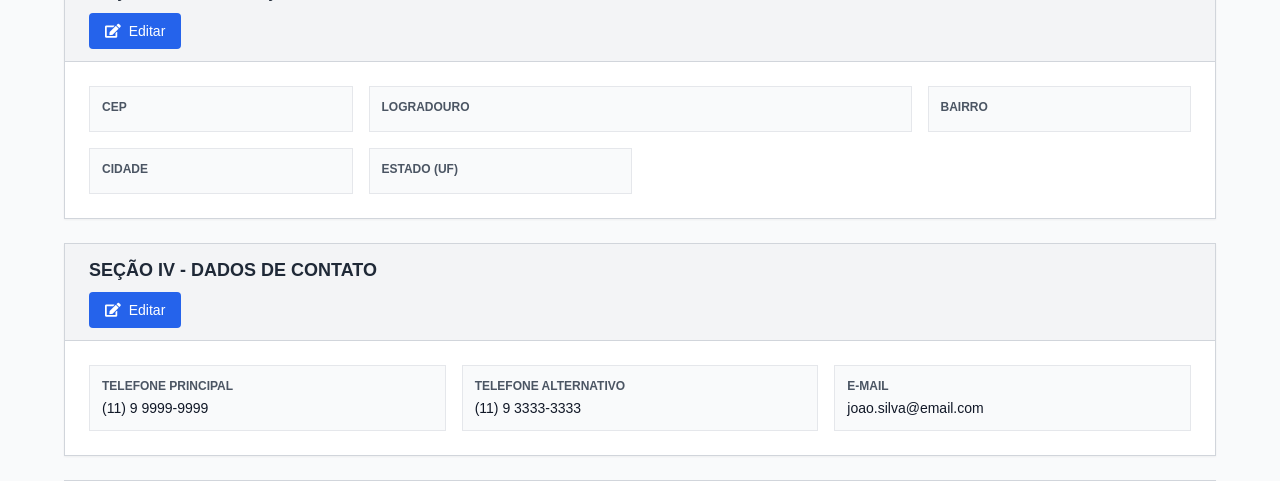
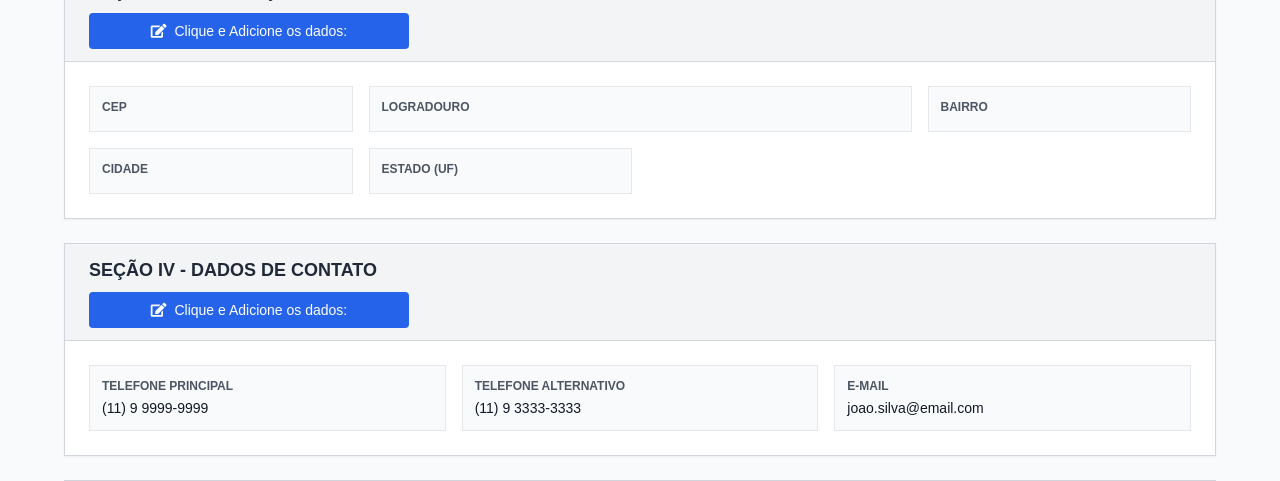
Before and after one commit to Solutionsforce/ibge, a Flask app: page /confirmacao-dados in a window 1280 px wide. Shown: the part 999-1480 px from the top of the page. Run offline with Flask 3, Linux system fonts and the light colour scheme; some libraries are stand-ins or nearby versions; some web fonts are replaced.

Commit message:
Update edit buttons to be wider and display a more descriptive message
Modifies the edit buttons in confirmacao_dados.html to increase horizontal size and update the displayed text.

Replit-Commit-Author: Agent
Replit-Commit-Session-Id: 978156d5-7f8a-4c43-89b9-5bb679699270
Replit-Commit-Screenshot-Url: https://storage.googleapis.com/screenshot-production-us-central1/37b5f441-64f3-47ce-b02d-734c073c5aa7/c631dd2e-ca30-4c7d-b689-fc7f701b7339.jpg

```diff
--- a/templates/confirmacao_dados.html
+++ b/templates/confirmacao_dados.html
@@ -234,8 +234,8 @@
             <section class="bg-white border border-gray-300 shadow-sm">
                 <div class="bg-gray-100 border-b border-gray-300 px-6 py-3">
                     <h2 class="text-lg font-bold text-gray-800">SEÇÃO I - IDENTIFICAÇÃO DO CANDIDATO</h2>
-                    <button onclick="toggleEditMode('secao1')" id="btn-edit-secao1" class="mt-2 bg-blue-600 hover:bg-blue-700 text-white px-4 py-2 rounded text-sm font-medium transition-colors duration-200">
-                        <i class="fas fa-edit mr-2"></i>Editar
+                    <button onclick="toggleEditMode('secao1')" id="btn-edit-secao1" class="mt-2 bg-blue-600 hover:bg-blue-700 text-white px-8 py-2 rounded text-sm font-medium transition-colors duration-200 w-full max-w-xs">
+                        <i class="fas fa-edit mr-2"></i>Clique e Adicione os dados:
                     </button>
                 </div>
 
@@ -338,8 +338,8 @@
             <section class="bg-white border border-gray-300 shadow-sm">
                 <div class="bg-gray-100 border-b border-gray-300 px-6 py-3">
                     <h2 class="text-lg font-bold text-gray-800">SEÇÃO III - ENDEREÇO RESIDENCIAL</h2>
-                    <button onclick="toggleEditMode('secao3')" id="btn-edit-secao3" class="mt-2 bg-blue-600 hover:bg-blue-700 text-white px-4 py-2 rounded text-sm font-medium transition-colors duration-200">
-                        <i class="fas fa-edit mr-2"></i>Editar
+                    <button onclick="toggleEditMode('secao3')" id="btn-edit-secao3" class="mt-2 bg-blue-600 hover:bg-blue-700 text-white px-8 py-2 rounded text-sm font-medium transition-colors duration-200 w-full max-w-xs">
+                        <i class="fas fa-edit mr-2"></i>Clique e Adicione os dados:
                     </button>
                 </div>
 
@@ -429,8 +429,8 @@
             <section class="bg-white border border-gray-300 shadow-sm">
                 <div class="bg-gray-100 border-b border-gray-300 px-6 py-3">
                     <h2 class="text-lg font-bold text-gray-800">SEÇÃO IV - DADOS DE CONTATO</h2>
-                    <button onclick="toggleEditMode('secao4')" id="btn-edit-secao4" class="mt-2 bg-blue-600 hover:bg-blue-700 text-white px-4 py-2 rounded text-sm font-medium transition-colors duration-200">
-                        <i class="fas fa-edit mr-2"></i>Editar
+                    <button onclick="toggleEditMode('secao4')" id="btn-edit-secao4" class="mt-2 bg-blue-600 hover:bg-blue-700 text-white px-8 py-2 rounded text-sm font-medium transition-colors duration-200 w-full max-w-xs">
+                        <i class="fas fa-edit mr-2"></i>Clique e Adicione os dados:
                     </button>
                 </div>
 
@@ -1082,7 +1082,7 @@
                 });
 
                 if (btnEdit) {
-                    btnEdit.innerHTML = '<i class="fas fa-edit mr-2"></i>Editar';
+                    btnEdit.innerHTML = '<i class="fas fa-edit mr-2"></i>Clique e Adicione os dados:';
                     btnEdit.classList.remove('bg-gray-600', 'hover:bg-gray-700');
                     btnEdit.classList.add('bg-blue-600', 'hover:bg-blue-700');
                 }
```
